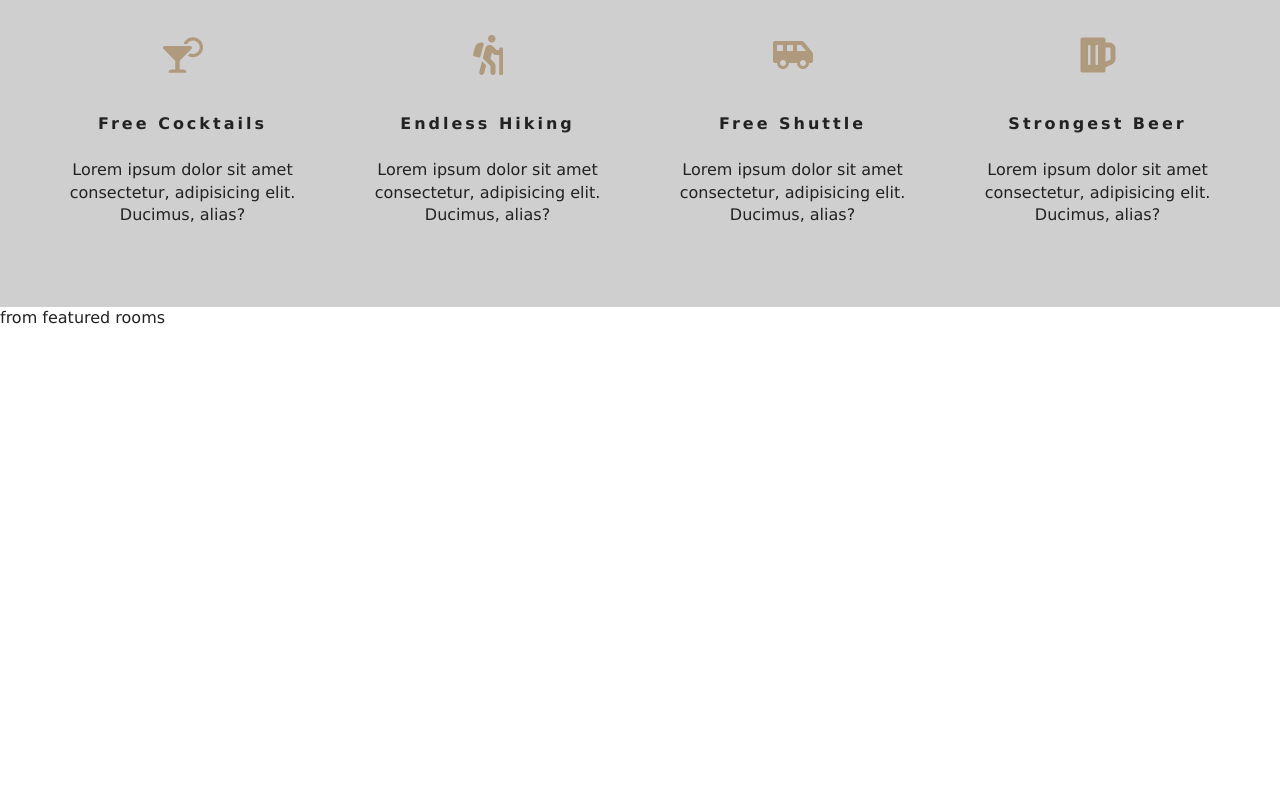
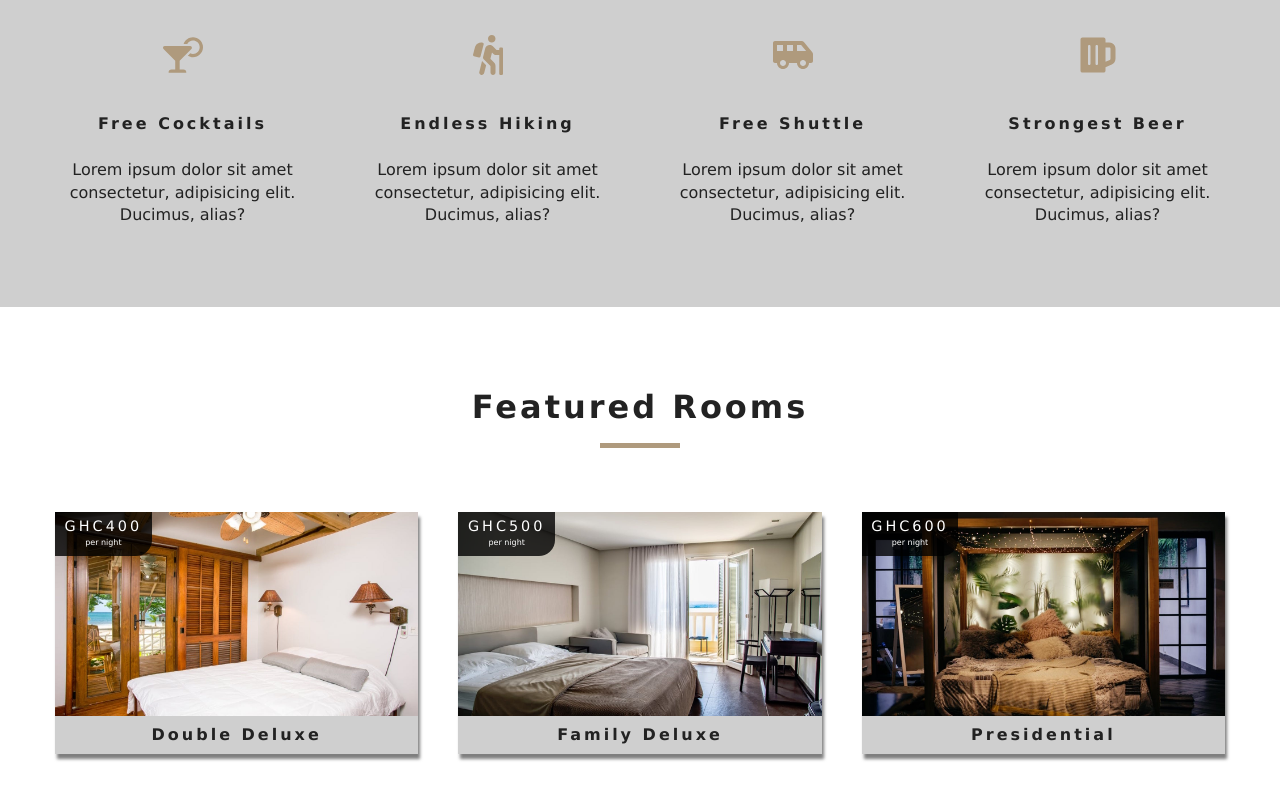
Before and after one commit to FatTonyy/Beach-Resort, a React (Create React App) app: page / in a window 1280 px wide. Shown: the part 972-1772 px from the top of the page. Before the commit the page ends 1301 px from the top, so only its background shows below. Built offline with nearby package versions, Linux system fonts and the light colour scheme.

Commit message:
context-Api

```diff
--- a/src/components/FeaturedRooms.js
+++ b/src/components/FeaturedRooms.js
@@ -1,10 +1,26 @@
 import React, { Component } from "react";
 import { RoomContext } from "../context";
+import Loading from "./Loading";
+import Room from "./Room";
+import Title from "./Title";
 
 export default class FeaturedRooms extends Component {
   static contextType = RoomContext;
 
   render() {
-    return <div>from featured rooms</div>;
+    let { loading, featuredRooms: rooms } = this.context;
+
+    rooms = rooms.map(room => {
+      return <Room key={room.id} room={room} />;
+    });
+
+    return (
+      <section className="featured-rooms">
+        <Title title="featured rooms" />
+        <div className="featured-rooms-center">
+          {loading ? <Loading /> : rooms}
+        </div>
+      </section>
+    );
   }
 }
--- /dev/null
+++ b/src/components/Loading.js
@@ -0,0 +1,11 @@
+import React from "react";
+import loadingGif from "../images/gif/loading-gear.gif";
+
+export default function Loading() {
+  return (
+    <div className="loading">
+      <h4>Rooms data loading...</h4>
+      <img src={loadingGif} alt="" />
+    </div>
+  );
+}
--- /dev/null
+++ b/src/components/Room.js
@@ -0,0 +1,35 @@
+import React from "react";
+import { Link } from "react-router-dom";
+import defaultImage from "../images/room-1.jpeg";
+import PropTypes from "prop-types";
+
+export default function Room({ room }) {
+  const { name, slug, images, price } = room;
+
+  return (
+    <article className="room">
+      <div className="img-container">
+        <img src={images[0] || defaultImage} alt="single room" />
+
+        <div className="price-top">
+          <h6>GHC{price}</h6>
+          <p>per night</p>
+        </div>
+
+        <Link to={`/rooms/${slug}`} className="btn-primary room-link">
+          Features
+        </Link>
+      </div>
+      <p className="room-info">{name}</p>
+    </article>
+  );
+}
+
+Room.propTypes = {
+  room: PropTypes.shape({
+    name: PropTypes.string.isRequired,
+    slug: PropTypes.string.isRequired,
+    images: PropTypes.arrayOf(PropTypes.string).isRequired,
+    price: PropTypes.number.isRequired
+  })
+};
--- a/src/context.js
+++ b/src/context.js
@@ -1,16 +1,50 @@
 import React, { Component } from "react";
+import items from "./data";
 
 const RoomContext = React.createContext();
 //<RoomContext.Provider value={'Hello'}
 
 class RoomProvider extends Component {
   state = {
-    greeting: "hello",
-    name: "xavier"
+    rooms: [],
+    sortedRooms: [],
+    featuredRooms: [],
+    loading: true
   };
+  //!Get Data
+  componentDidMount() {
+    //this.getData
+    let rooms = this.formatData(items);
+    let featuredRooms = rooms.filter(room => room.featured === true);
+    this.setState({
+      rooms,
+      featuredRooms,
+      sortedRooms: rooms,
+      loading: false
+    });
+  }
+
+  formatData(items) {
+    let tempItems = items.map(item => {
+      let id = item.sys.id;
+      let images = item.fields.images.map(image => image.fields.file.url);
+
+      let room = { ...item.fields, images, id };
+      return room;
+    });
+    return tempItems;
+  }
+
+  // Todo GetRoom ()
+  getRoom = slug => {
+    let tempRooms = [...this.state.rooms];
+    const room = tempRooms.find(room => room.slug === slug);
+    return room;
+  };
+
   render() {
     return (
-      <RoomContext.Provider value={{ ...this.state }}>
+      <RoomContext.Provider value={{ ...this.state, getRoom: this.getRoom }}>
         {this.props.children}
       </RoomContext.Provider>
     );
--- a/src/pages/singleRoom.js
+++ b/src/pages/singleRoom.js
@@ -1,7 +1,56 @@
 import React, { Component } from "react";
+import defaultBcg from "../images/room-3.jpeg";
+import Hero from "../components/Hero";
+import Banner from "../components/Banner";
+import { Link } from "react-router-dom";
+import { RoomContext } from "../context";
 
 export default class singleRoom extends Component {
+  constructor(props) {
+    super(props);
+    // console.log(this.props);
+
+    this.state = {
+      slug: this.props.match.params.slug,
+      defaultBcg
+    };
+  }
+  static contextType = RoomContext;
+  // componentDidMount() {}
   render() {
-    return <div>hello from single room page</div>;
+    const { getRoom } = this.context;
+    const room = getRoom(this.state.slug);
+    if (!room) {
+      return (
+        <div className="error">
+          <h3>no such room could be found...</h3>
+          <Link to="/rooms" className="btn-primary">
+            back to rooms
+          </Link>
+        </div>
+      );
+    }
+
+    const {
+      name,
+      description,
+      capacity,
+      size,
+      price,
+      extras,
+      breakfast,
+      pets,
+      images
+    } = room;
+
+    return (
+      <Hero hero="roomsHero">
+        <Banner title={`${name}`}>
+          <Link to="/rooms" className="btn-primary">
+            Back to rooms
+          </Link>
+        </Banner>
+      </Hero>
+    );
   }
 }
```
